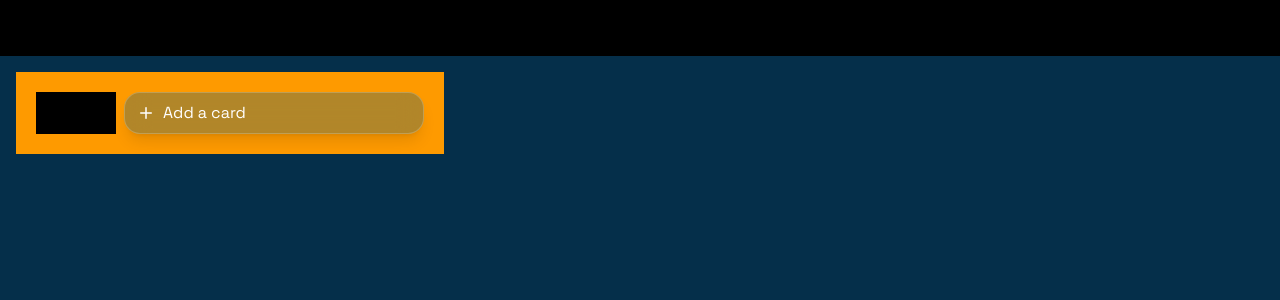
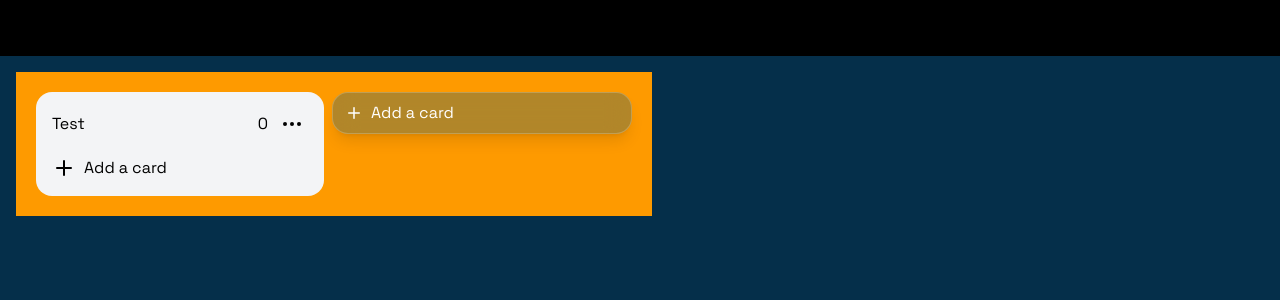
Before and after one commit to farazAnsari06/kanban-dashboard, a React (Vite) app: page /home in a window 1280 px wide. Shown: the top 300 px of the page. Built offline with nearby package versions, Linux system fonts and the light colour scheme.

Commit message:
Made some more progress.

```diff
--- a/src/Components/Workboard.jsx
+++ b/src/Components/Workboard.jsx
@@ -1,4 +1,4 @@
-import { Plus, X } from 'lucide-react'
+import { Ellipsis, Plus, X } from 'lucide-react'
 import React, { useState } from 'react'
 import { useDispatch, useSelector } from 'react-redux'
 import { toast } from 'sonner';
@@ -10,6 +10,9 @@ const Workboard = () => {
 
   const [listCreation, setListCreation] = useState(false);
   const [listName, setListName] = useState('');
+  const [listMenu, setListMenu] = useState(null);
+
+  console.log(cards);
 
   const handleListAdd = () => {
     if(listName === '') {
@@ -33,13 +36,44 @@ const Workboard = () => {
       <div className='bg-amber-500 p-5 w-fit flex gap-2'>
         {/* Cards */}
         {cards.map((item, id) => (
-          <div className='bg-black p-5 px-10'>
-
+          <div key={id} className='bg-gray-100 w-72 h-fit p-2 rounded-2xl relative'>
+            <div className='flex items-center gap-2 px-2 py-2 flex-shrink-0'>
+              <button className='flex-1 text-left'>
+                {item.name}
+              </button>
+              <span>{item.taskCounts}</span>
+              <button
+                onClick={() => setListMenu(id)}
+                className='rounded-full h-8 w-8 flex items-center justify-center hover:bg-gray-300 transition duration-[0.2s]'>
+                <Ellipsis/>
+              </button>
+            </div>
+            {listMenu === id && (
+              <div
+                onClick={() => setListMenu(false)}
+                className='w-screen h-screen fixed z-10 top-0 left-0'>
+              </div>
+            )}
+            {listMenu === id && (
+              <div className='absolute w-44 h-fit flex flex-col bg-gray-100 border border-zinc-500 rounded-2xl right-5 top-12 z-20'>
+                <button className='text-left p-3'>
+                  Rename list
+                </button>
+                <div className='w-full h-[0.5px] bg-zinc-500'></div>
+                <button className='text-left p-3 text-red-400'>
+                  Delete list
+                </button>
+              </div>
+            )}
+            <button className='flex w-full items-center p-2 gap-2 hover:bg-gray-300 rounded-2xl transition duration-[0.2s]'>
+              <Plus/>
+              Add a card
+            </button>
           </div>
         ))}
         {listCreation ? (
-        <div className='w-full h-full flex flex-col gap-2 p-2 px-3 bg-gray-100 rounded-2xl'>
-          <div className='w-72 h-10 px-3 rounded-2xl border border-sky-400 active:border-sky-500'>
+        <div className='w-72 h-full flex flex-col gap-2 p-2 px-3 bg-gray-100 rounded-2xl'>
+          <div className='h-10 px-3 rounded-2xl border border-sky-400 active:border-sky-500'>
             <input
               autoFocus
               className='w-full h-full outline-none'
@@ -67,7 +101,7 @@ const Workboard = () => {
           <div className="w-[300px]">
             <button
               onClick={() => setListCreation(true)}
-              className="w-full h-full flex justify-start items-center gap-2 p-2 px-3 bg-sky-800/30 border border-white/20 backdrop-blur-md shadow-lg rounded-2xl text-white hover:bg-sky-800 transition ease-in 2s">
+              className="w-full h-fit flex justify-start items-center gap-2 p-2 px-3 bg-sky-800/30 border border-white/20 backdrop-blur-md shadow-lg rounded-2xl text-white hover:bg-sky-800 transition ease-in 2s">
               <Plus size={18} />
               Add a card
             </button>
```
